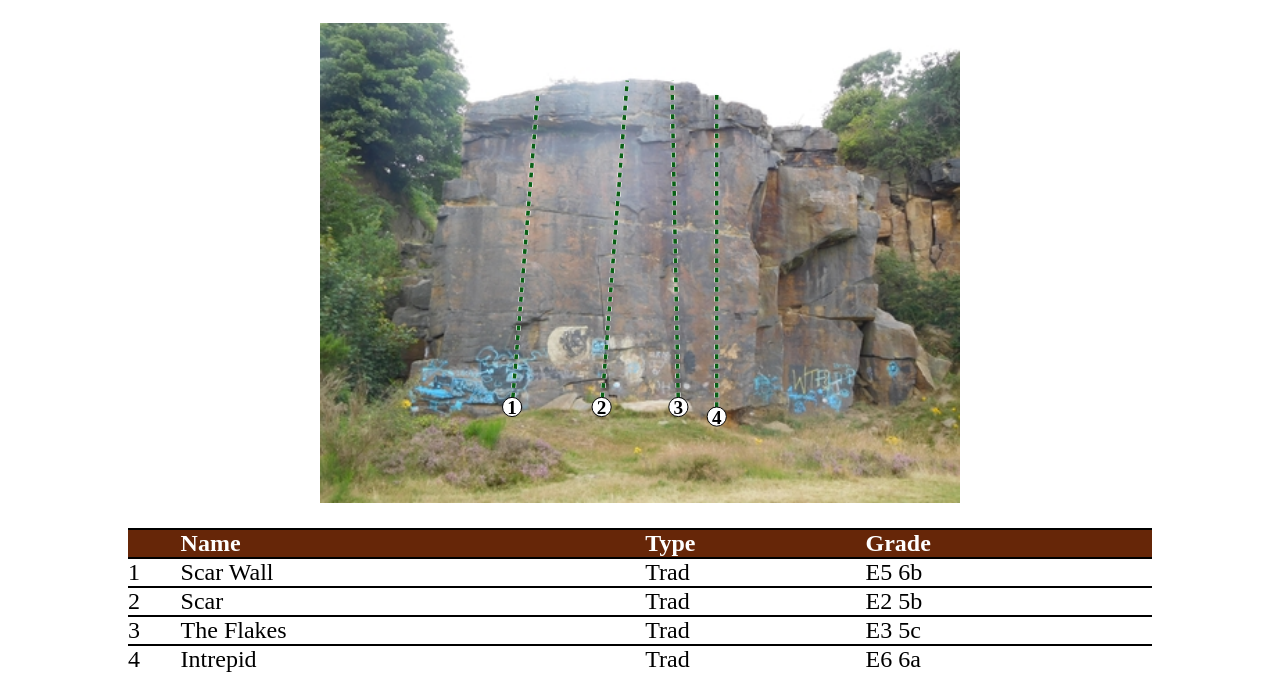
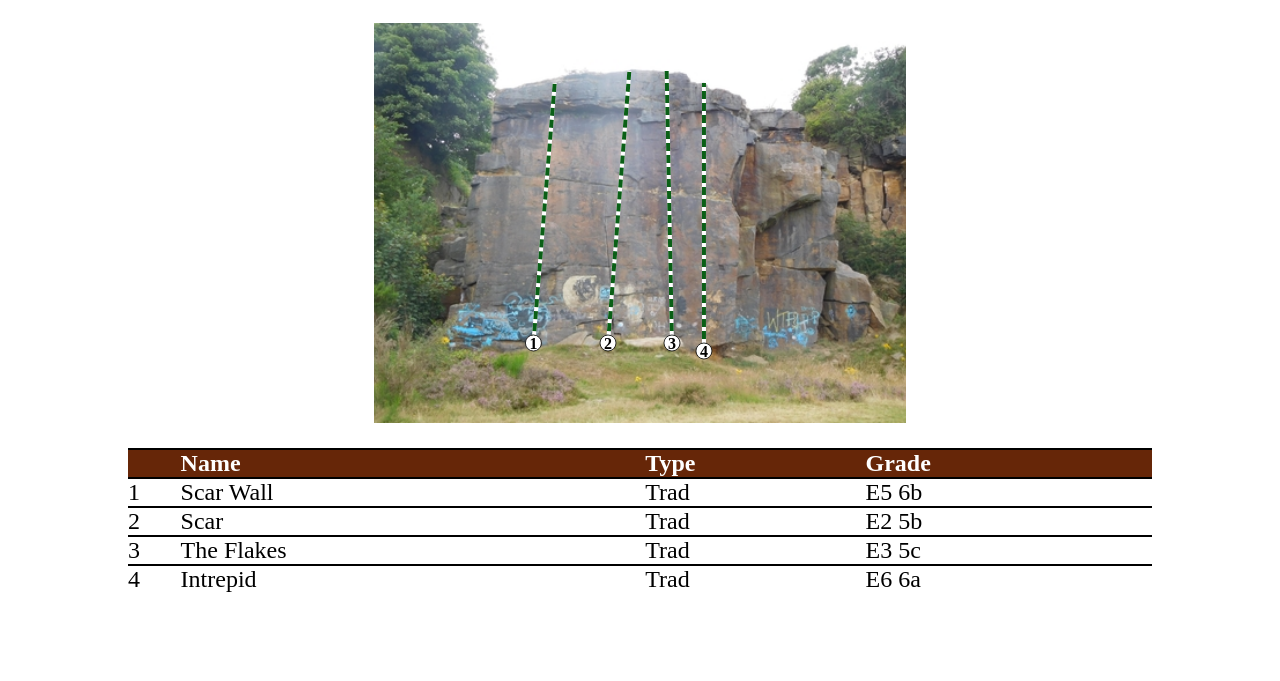
Before and after one commit to 1poundSOCKS/thegnarlytyke, a plain HTML site: page public/index.html in a window 1280 px wide. Shown: the part 119-800 px from the top of the page. Drawn offline with Linux system fonts and the light colour scheme.

Commit message:
Fixed scaling and horizontal scrollbar issue

```diff
--- a/public/index.html
+++ b/public/index.html
@@ -8,7 +8,6 @@
   <div>
     <h2 class="area-name">Scar Buttress at Baildon Bank</h2>
   </div>
-  <div>
   <div>
     <img id="topo-image" src="./images/scar-wall-resize.jpg" style="display:none;">
   </div>
@@ -49,7 +48,6 @@
       </tbody>
     </table>
   </div>
-  </div>
   <script>
     window.onload = function() {
       DrawCanvas();
@@ -58,14 +56,12 @@
       DrawCanvas();
     }
     let DrawCanvas = () => {
-      var canvas = document.getElementById("topo-canvas");
+      let canvas = document.getElementById("topo-canvas");
+      let img = document.getElementById("topo-image");
+      const imageScale = ResizeCanvas(canvas, img);
+      const imageWidthOnCanvas = img.width * imageScale;
+      const imageShiftRight = (canvas.width - imageWidthOnCanvas) / 2;
       var ctx = canvas.getContext("2d");
-      var img = document.getElementById("topo-image");
-      canvas.width = window.innerWidth;
-      canvas.height = window.innerHeight * 0.6;
-      const imageScale = canvas.height / img.height;
-      const imageWidthOnCanvas = img.width * imageScale;
-      const imageShiftRight = canvas.width / 2 - imageWidthOnCanvas / 2;
       ctx.drawImage(img, imageShiftRight, 0, imageWidthOnCanvas, canvas.height);
       const lines = [
       { "start": { "x": 0.30, "y": 0.80 }, "end": { "x": 0.34, "y": 0.15 } },
@@ -89,20 +85,30 @@
         DrawLabel(ctx, label);
       });
     }
+    let ResizeCanvas = (canvas, img) => {
+      canvas.width = document.documentElement.clientWidth;
+      const widthScale = document.documentElement.clientWidth * 0.8 / img.width;
+      const heightScale = document.documentElement.clientHeight * 0.5 / img.height;
+      const imageScale = Math.min(widthScale, heightScale);
+      const imageHeightOnCanvas = img.height * imageScale;
+      canvas.height = imageHeightOnCanvas;
+      return imageScale;
+    }
     let DrawLine = (ctx, line) => {
       const lineWidth = ctx.canvas.height * 0.01;
       const lineDash = ctx.canvas.height * 0.01;
       ctx.strokeStyle = 'white';
       ctx.beginPath();
       ctx.lineWidth = lineWidth;
-      ctx.strokeStyle = '#FFFF';
-      ctx.setLineDash([lineDash, lineDash]);
+      ctx.strokeStyle = '#FFFFFF';
+      ctx.setLineDash([]);
       ctx.moveTo(line.start.x, line.start.y);
       ctx.lineTo(line.end.x, line.end.y);
       ctx.stroke();
       ctx.beginPath();
-      ctx.lineWidth = lineWidth * 0.75;
+      ctx.lineWidth = lineWidth;
       ctx.strokeStyle = '#0a5f16';
+      ctx.setLineDash([lineDash * 2, lineDash]);
       ctx.moveTo(line.start.x, line.start.y);
       ctx.lineTo(line.end.x, line.end.y);
       ctx.stroke();
@@ -124,9 +130,6 @@
       ctx.fillStyle = "#000000";
       ctx.fillText(label.value, label.pos.x - (size * 0.5), label.pos.y + (size * 0.75));
     }
-    let MapToCanvas = (canvas, pos) => {
-      return { "x": canvas.width * pos.x, "y": canvas.height * pos.y };
-    }
     </script>
 </body>
 </html>
```
Lines whose indentation alone changed are shown as unchanged.
